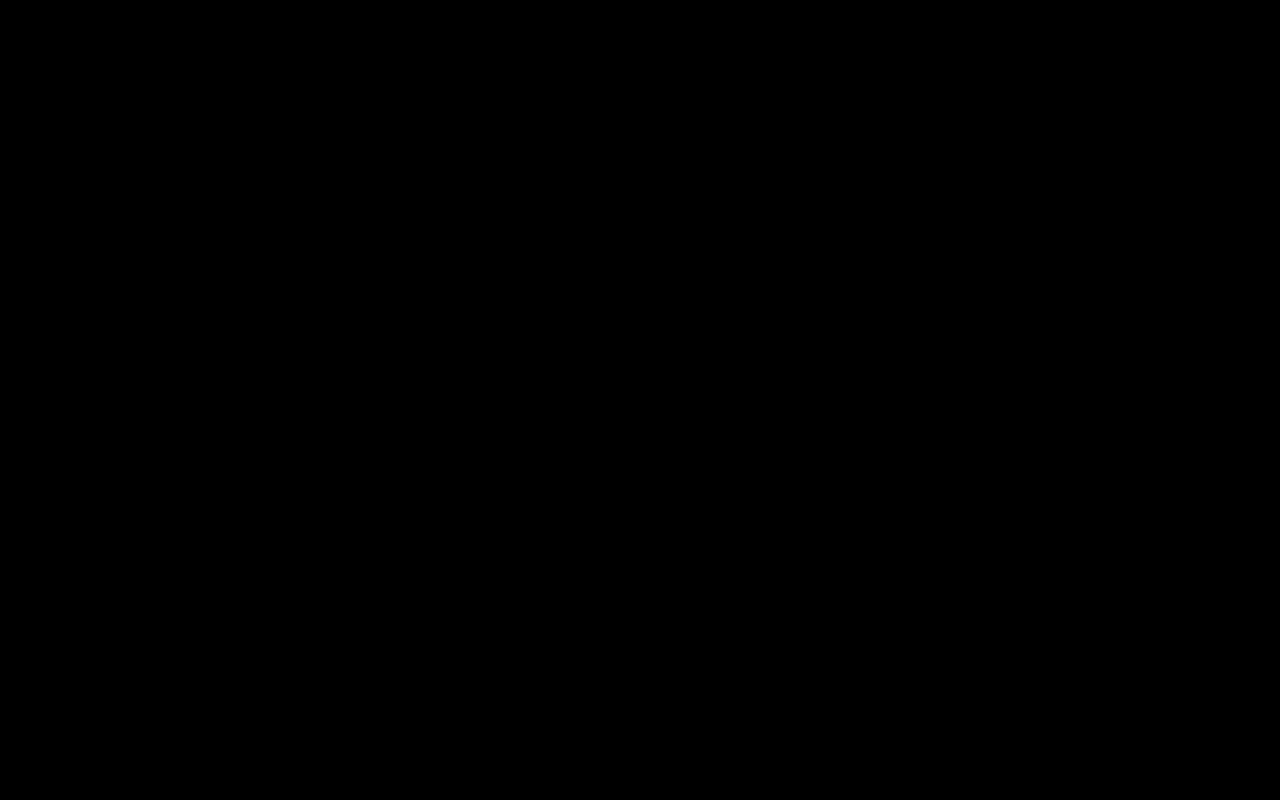
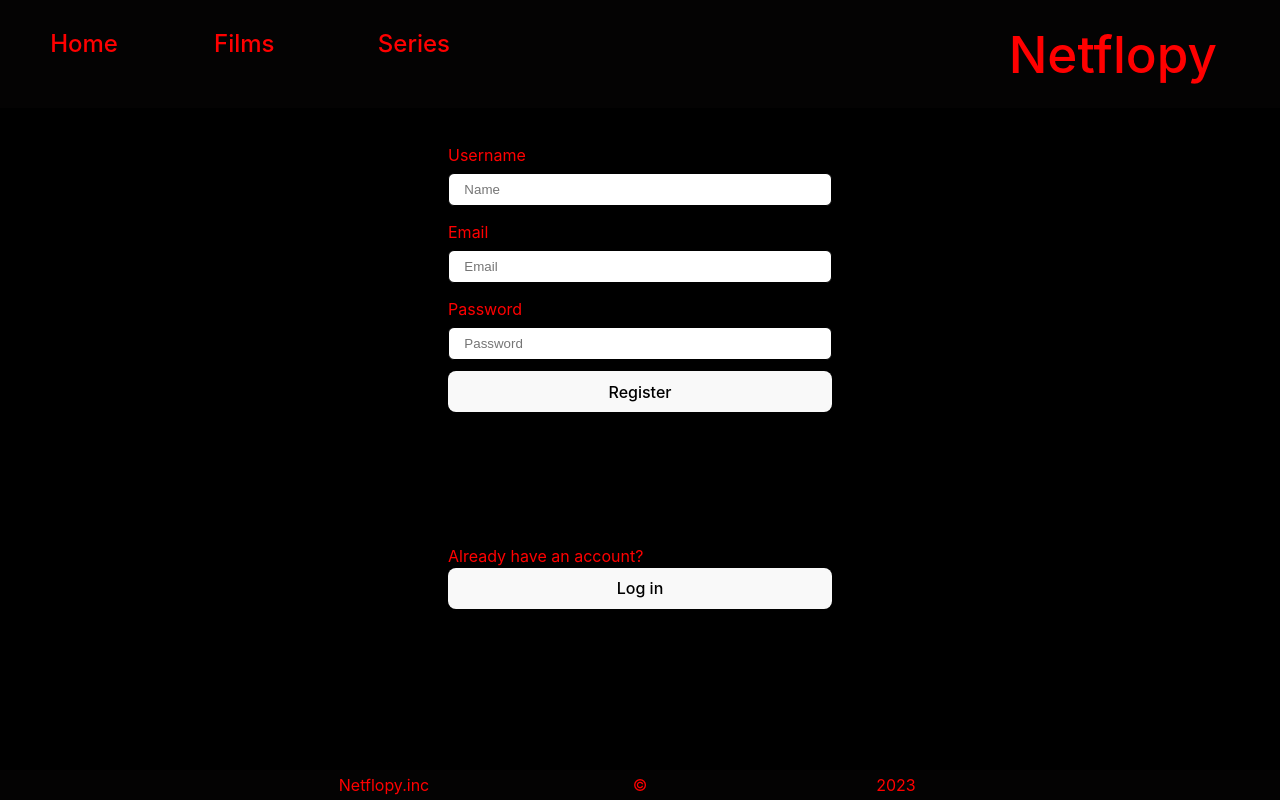
Before and after one commit to mariblan/media-library-project, a React (Vite) app in the folder media-frontend/: page /register in a window 1280 px wide. Before the commit this address had no page. Built offline with nearby package versions, Linux system fonts and the light colour scheme.

Commit message:
almost there

```diff
--- a/media-frontend/package.json
+++ b/media-frontend/package.json
@@ -10,6 +10,7 @@
     "preview": "vite preview"
   },
   "dependencies": {
+    "axios": "^1.5.0",
     "react": "^18.2.0",
     "react-dom": "^18.2.0",
     "react-router-dom": "^6.15.0"
--- a/media-frontend/src/App.css
+++ b/media-frontend/src/App.css
@@ -207,3 +207,44 @@ footer {
 footer > p {
   text-align: center;
 }
+
+.register {
+  display: flex;
+  flex-direction: column;
+  justify-content: center;
+  align-items: center;
+  height: 93vh;
+}
+.register > form {
+  width: 30%;
+  margin: 5% auto;
+  height: 35vh;
+  display: flex;
+  flex-direction: column;
+  justify-content: space-around;
+  align-items: center;
+}
+.register > form > div {
+  width: 100%;
+  display: flex;
+  flex-direction: column;
+  justify-content: space-around;
+  align-items: center;
+  margin: 1%;
+}
+
+.register > form > div > label {
+  width: 100%;
+  height: 30px;
+}
+.register > form > div > input {
+  width: 100%;
+  height: 30px;
+  border: 1px solid black;
+  border-radius: 6px;
+  padding: 4%;
+}
+.register > span {
+  width: 30%;;
+  margin: 5% auto;
+}
--- a/media-frontend/src/App.jsx
+++ b/media-frontend/src/App.jsx
@@ -7,8 +7,35 @@ import Films from './components/RoutingComponents/Films';
 import Film from './components/RoutingComponents/Film';
 import Series from './components/RoutingComponents/Series';
 import Serie from './components/RoutingComponents/Serie';
+import Register from './components/auth/Register';
+import Login from './components/auth/Login';
+import RequireLogin from './components/auth/RequireLogin';
+import User from './components/auth/User';
+import { useState, useEffect } from 'react';
+import { checkValidToken } from './components/DB/fetchDB';
 
 export default function App() {
+  // const [media, setMedia] = useState([]);
+  // const [sections, setSections] = useState([]);
+  const [isAuth, setIsAuth] = useState(false);
+  const [token, setToken] = useState(localStorage.getItem('token'));
+  const [user, setUser] = useState(null);
+
+  useEffect(() => {
+    const verifyLogin = async (token) => {
+      try {
+        const res = await checkValidToken(token);
+        if (!res) throw new Error(`${res}`);
+        setUser(res);
+        setIsAuth(true);
+        console.log(res);
+      } catch (error) {
+        console.log(error);
+      }
+    };
+    token && verifyLogin(token);
+  }, [token]);
+  console.log(isAuth, token, user);
   return (
     <div className='App'>
       <Router>
@@ -36,6 +63,19 @@ export default function App() {
               path={'/series/:id'}
               element={<Serie media={media} sections={sections} />}
             />
+            <Route
+              path={'/register'}
+              element={
+                <Register
+                  isAuth={isAuth}
+                  setIsAuth={setIsAuth}
+                  setToken={setToken}
+                />
+              }
+            />
+            <Route path={'/auth'} element={<RequireLogin isAuth={isAuth} />}>
+              <Route path={'/auth/dashboard'} element={User} />
+            </Route>
           </Route>
         </Routes>
       </Router>
--- /dev/null
+++ b/media-frontend/src/components/DB/fetchDB.js
@@ -0,0 +1,42 @@
+import axios from 'axios';
+
+const port = 'http://localhost:5000/';
+
+const checkValidToken = async (token) => {
+  try {
+    const { data } = await axios.get(
+      `${port}auth/me`,
+      {},
+      {
+        headers: { Authorization: token },
+      }
+    );
+    console.log(data);
+    return data;
+  } catch (error) {
+    console.log(error);
+  }
+};
+
+const loginUser = async (userLogIn) => {
+  try {
+    const { data } = await axios.post(`${port}auth/login`, { ...userLogIn });
+    return data;
+  } catch (error) {
+    console.log(error);
+  }
+};
+
+const registerUser = async (userRegister) => {
+  try {
+    const { data } = await axios.post(`${port}auth/register`, {
+      ...userRegister,
+    });
+    console.log(data);
+    return data;
+  } catch (error) {
+    console.log(error);
+  }
+};
+
+export { checkValidToken, loginUser, registerUser };
--- /dev/null
+++ b/media-frontend/src/components/auth/Login.jsx
@@ -0,0 +1,72 @@
+import { useState } from 'react';
+import { loginUser } from '../DB/fetchDB';
+import { Navigate, useNavigate } from 'react-router-dom';
+
+import React from 'react';
+
+function Login({ isAuth, setToken }) {
+  const [{ email, password }, setFormState] = useState({
+    email: '',
+    password: '',
+  });
+  const navigate = useNavigate();
+  const handleChange = (e) => {
+    setFormState((prevState) => ({
+      ...prevState,
+      [e.target.name]: e.target.value,
+    }));
+  };
+  const handleSubmit = async (e) => {
+    try {
+      e.preventDefault();
+      if (!email || !password) throw new Error('Missing fields');
+      const res = await loginUser({ email, password });
+      if (!res) throw new Error(`${res}`);
+      if (res.token) {
+        localStorage.setItem('token', res.token);
+        return setToken(res.token);
+      } else {
+        throw new Error('Something went wrong');
+      }
+    } catch (error) {
+      console.log(error);
+    }
+  };
+  if (isAuth) <Navigate to={'../auth/dashboard'} />;
+  else
+    return (
+      <div className='register'>
+        <form onSubmit={handleSubmit}>
+          <div>
+            <label htmlFor='email'>Email</label>
+            <input
+              type='email'
+              name='email'
+              placeholder='Email'
+              value={email}
+              onChange={handleChange}
+            />
+          </div>
+          <div>
+            <label htmlFor='password'>Password</label>
+            <input
+              type='password'
+              name='password'
+              placeholder='Password'
+              value={password}
+              onChange={handleChange}
+            />
+          </div>
+          <button type='submit'>Register</button>
+        </form>
+        <span className='changeAuth'>
+          Already have an account?
+          <button onClick={() => setTimeout(() => navigate('/login'), 150)}>
+            Log in
+          </button>
+        </span>
+      </div>
+    );
+}
+
+export default Login;
--- /dev/null
+++ b/media-frontend/src/components/auth/Register.jsx
@@ -0,0 +1,103 @@
+import { useState } from 'react';
+import { registerUser } from '../DB/fetchDB';
+import { Navigate, useNavigate } from 'react-router-dom';
+
+function Register({ isAuth, setToken }) {
+  const [{ name, email, password }, setFormState] = useState({
+    name: '',
+    email: '',
+    password: '',
+  });
+  const navigate = useNavigate();
+  const handleChange = (e) => {
+    setFormState((prevState) => ({
+      ...prevState,
+      [e.target.name]: e.target.value,
+    }));
+  };
+  console.log(name, email, password);
+
+  const handleSubmit = async (e) => {
+    try {
+      e.preventDefault();
+      if (!name || !email || !password) throw new Error('Missing fields');
+      let nameValidation = '';
+      let emailValidation = '';
+      let passwordValidation = '';
+
+      if (!name.match(/^[a-zA-Z]+$/))
+        nameValidation += 'Name can only contain numbers or characters';
+      if (!email.match(/^[a-zA-Z0-9]+@[a-zA-Z0-9]+\.[A-Za-z]+$/))
+        emailValidation += 'Your email must have the right format';
+      if (password.length < 6 || password.length > 30)
+        passwordValidation +=
+          'Your password must be at least 6 characters long and a maximum of 30 characters';
+
+      if (nameValidation || emailValidation || passwordValidation)
+        throw new Error(
+          nameValidation + '\n' + emailValidation + '\n' + passwordValidation
+        );
+
+      const res = await registerUser({ name, email, password });
+
+      if (!res) throw new Error(`${res}`);
+
+      if (res.token) {
+        localStorage.setItem('token', res.token);
+        return setToken(res.token);
+      } else {
+        throw new Error('Something went wrong');
+      }
+    } catch (error) {
+      console.log(error);
+    }
+  };
+
+  if (isAuth) <Navigate to={'../auth/dashboard'} />;
+  else
+    return (
+      <div className='register'>
+        <form onSubmit={handleSubmit}>
+          <div>
+            <label htmlFor='name'>Username</label>
+            <input
+              type='text'
+              name='name'
+              placeholder='Name'
+              value={name}
+              onChange={handleChange}
+            />
+          </div>
+          <div>
+            <label htmlFor='email'>Email</label>
+            <input
+              type='email'
+              name='email'
+              placeholder='Email'
+              value={email}
+              onChange={handleChange}
+            />
+          </div>
+          <div>
+            <label htmlFor='password'>Password</label>
+            <input
+              type='password'
+              name='password'
+              placeholder='Password'
+              value={password}
+              onChange={handleChange}
+            />
+          </div>
+          <button type='submit'>Register</button>
+        </form>
+        <span className='changeAuth'>
+          Already have an account?
+          <button onClick={() => setTimeout(() => navigate('/login'), 150)}>
+            Log in
+          </button>
+        </span>
+      </div>
+    );
+}
+
+export default Register;
--- /dev/null
+++ b/media-frontend/src/components/auth/RequireLogin.jsx
@@ -0,0 +1,7 @@
+import { Outlet, Navigate } from 'react-router-dom';
+
+const RequireLogin = ({ isAuth }) => {
+  return isAuth ? <Outlet /> : <Navigate to='/login' />;
+};
+
+export default RequireLogin;
--- /dev/null
+++ b/media-frontend/src/components/auth/User.jsx
@@ -0,0 +1,11 @@
+import React from 'react';
+
+function User() {
+  return (
+    <div>
+      <h1>User</h1>
+    </div>
+  );
+}
+
+export default User;
```
Also changed, not shown: 1 other file (tests, documents, lock files or other folders).
